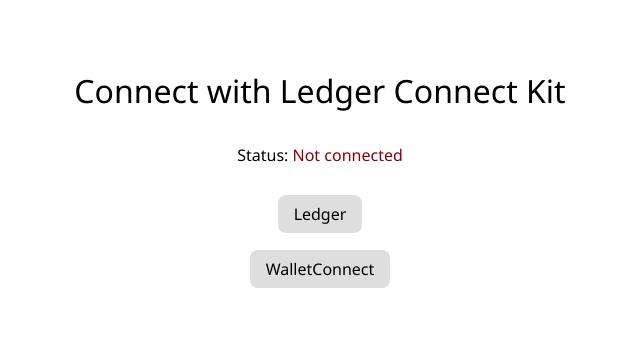
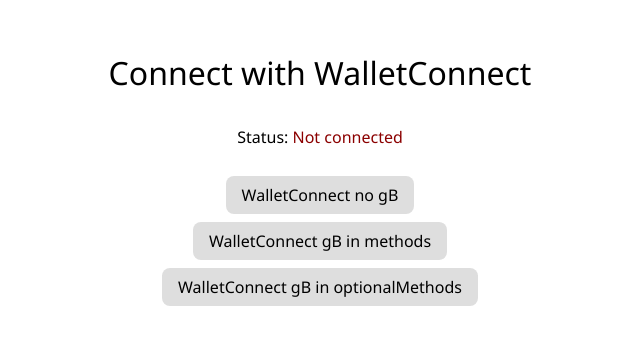
Before and after one commit to LedgerHQ/connect-kit, a React (Create React App) app in the folder examples/direct-integration/: page / in a window 1280 px wide. Shown: the part 234-578 px from the top of the page, without its empty margins (320-960 px from the left). Built offline with nearby package versions, Linux system fonts and the light colour scheme.

Commit message:
Focus only on testing WalletConnect, discard this branch afterwards

```diff
--- a/examples/direct-integration/package.json
+++ b/examples/direct-integration/package.json
@@ -37,10 +37,5 @@
       "last 1 firefox version",
       "last 1 safari version"
     ]
-  },
-  "pnpm": {
-    "overrides": {
-      "@ledgerhq/connect-kit-loader": "file://../../packages/connect-kit-loader"
-    }
   }
 }
--- a/examples/direct-integration/public/index.html
+++ b/examples/direct-integration/public/index.html
@@ -22,7 +22,7 @@
       work correctly both with client-side routing and a non-root public URL.
       Learn how to configure a non-root public URL by running `npm run build`.
     -->
-    <title>Ledger Connect direct integration Demo</title>
+    <title>WalletConnect Demo</title>
   </head>
 
   <body>
--- a/examples/direct-integration/src/App.js
+++ b/examples/direct-integration/src/App.js
@@ -54,6 +54,20 @@
   const [message, setMessage] = useState('');
   const balance = useBalance(provider, account, chainId);
 
+  const providerInitOptions = {
+    projectId: testProjectId,
+    chains: [1],
+    optionalChains: [5, 137],
+    methods: [],
+    optionalMethods: [],
+    rpcMap: {
+      1: 'https://cloudflare-eth.com/',  // Mainnet
+      5: 'https://goerli.optimism.io/',  // Goerli
+      137: 'https://polygon-rpc.com/',   // Polygon
+    },
+    showQrModal: true,
+  };
+
   // click handlers
 
   const connectWithLedger = async () => {
@@ -67,21 +81,12 @@
       const checkSupportResult = connectKit.checkSupport({
         providerType: SupportedProviders.Ethereum,
         walletConnectVersion: 2,
-        projectId: testProjectId,
-        chains: [5],
-        optionalChains: [1, 137],
-        methods: [
-          // 'eth_getBalance', // no error on request but no result
-        ],
+        ...providerInitOptions,
         optionalMethods: [
           'eth_signTypedData_v4', // needed for sign typed data to work
-          // 'eth_getBalance', // error on request
+          'eth_getBalance', // error on request
+          'eth_getBalance', // no error on request but no result
         ],
-        rpcMap: {
-          1: 'https://cloudflare-eth.com/',  // Mainnet
-          5: 'https://goerli.optimism.io/',  // Goerli
-          137: 'https://polygon-rpc.com/',   // Polygon
-        },
       });
       console.log('checkSupportResult is', checkSupportResult);
 
@@ -100,39 +105,27 @@
     }
   };
 
-  const connectWithWalletConnect = async () => {
+  const connectWithWalletConnect = async (methods, optionalMethods) => {
     console.log('> connectWithWalletConnect');
 
     resetState();
 
     try {
-      const initOptions = {
-        providerType: SupportedProviders.Ethereum,
-        walletConnectVersion: 2,
-        projectId: testProjectId,
-        chains: [5],
-        optionalChains: [1, 137],
-        methods: [
-          // 'eth_getBalance', // no error on request but no result
-        ],
-        optionalMethods: [
-          'eth_signTypedData_v4', // needed for sign typed data to work
-          'eth_getBalance', // error on request
-        ],
-        rpcMap: {
-          1: 'https://cloudflare-eth.com/',  // Mainnet
-          5: 'https://goerli.optimism.io/',  // Goerli
-          137: 'https://polygon-rpc.com/',   // Polygon
-        },
-        showQrModal: true,
-      };
-      const walletConnectProvider = await WalletConnectProvider.init(initOptions);
-      setProvider(walletConnectProvider);
+      const wcInitOptions = {
+        ...providerInitOptions,
+        methods,
+        optionalMethods,
+      }
+      console.log('init options are', wcInitOptions);
+
+      const walletConnectProvider = await WalletConnectProvider.init(wcInitOptions);
       console.log('provider is', walletConnectProvider);
 
+      setProvider(walletConnectProvider);
+
       await walletConnectProvider.connect({
-        chains: initOptions.chains,
-        optionalChains: initOptions.optionalChains,
+        chains: wcInitOptions.chains,
+        optionalChains: wcInitOptions.optionalChains,
       });
 
       const requestAccountsResponse = await (requestAccounts(walletConnectProvider));
@@ -146,6 +139,40 @@
       setMessage(error.message);
     }
   };
+  //
+  const connectWithWalletConnectWithNoMethods =
+    () => connectWithWalletConnect(
+      // methods
+      [
+        'personal_sign', // needed for signing messages to work
+        'eth_signTypedData_v4', // needed for sign typed data to work
+      ],
+      // optionalMethods
+      [],
+    );
+  const connectWithWalletConnectWithMethods =
+    () => connectWithWalletConnect(
+      // methods
+      [
+        'personal_sign', // needed for signing messages to work
+        'eth_signTypedData_v4', // needed for sign typed data to work
+        'eth_getBalance', // no error on request but no result
+      ],
+      // optionalMethods
+      [],
+    );
+  const connectWithWalletConnectWithOptionalMethods =
+    () => connectWithWalletConnect(
+      // methods
+      [
+        'personal_sign', // needed for signing messages to work
+        'eth_signTypedData_v4', // needed for sign typed data to work
+      ],
+      // optionalMethods
+      [
+        'eth_getBalance', // error on request
+      ],
+    );
 
   const disconnectWallet = async () => {
     console.log('> disconnectWallet');
@@ -366,7 +393,7 @@
   return (
     <>
       <Stack direction="column" justifyContent="center" height="100vh">
-        <Heading>Connect with Ledger Connect Kit</Heading>
+        <Heading>Connect with WalletConnect</Heading>
 
         <Box>Status: {account
           ? (<On>Connected</On>)
@@ -386,10 +413,9 @@
         {!account ? (
           <>
             <Box>
-              <Button bg='primary' onClick={connectWithLedger}>Ledger</Button>
-            </Box>
-            <Box>
-              <Button bg='primary' onClick={connectWithWalletConnect}>WalletConnect</Button>
+              <div><Button bg='primary' onClick={connectWithWalletConnectWithNoMethods}>WalletConnect no gB</Button></div>
+              <div><Button bg='primary' onClick={connectWithWalletConnectWithMethods}>WalletConnect gB in methods</Button></div>
+              <div><Button bg='primary' onClick={connectWithWalletConnectWithOptionalMethods}>WalletConnect gB in optionalMethods</Button></div>
             </Box>
           </>
       ) : (
```
Also changed, not shown: 1 other file (tests, documents, lock files or other folders).
